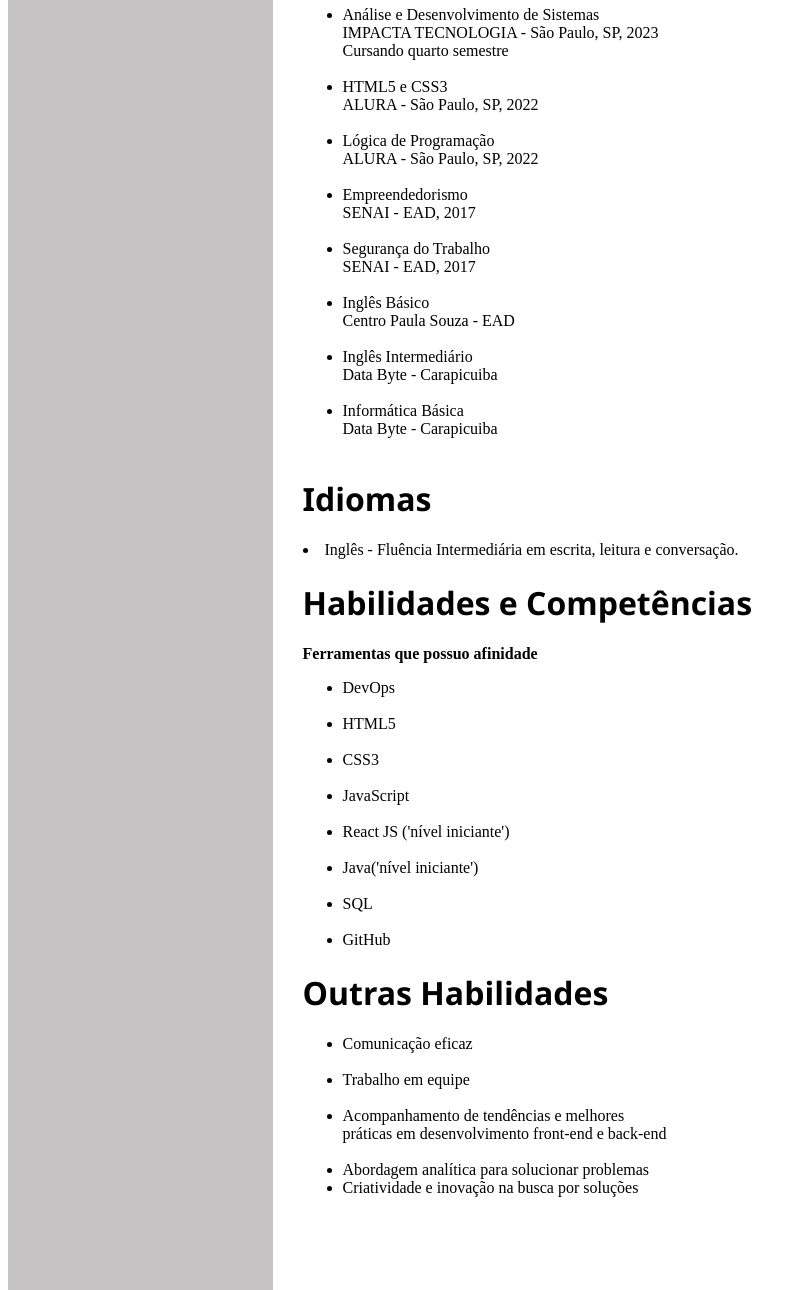
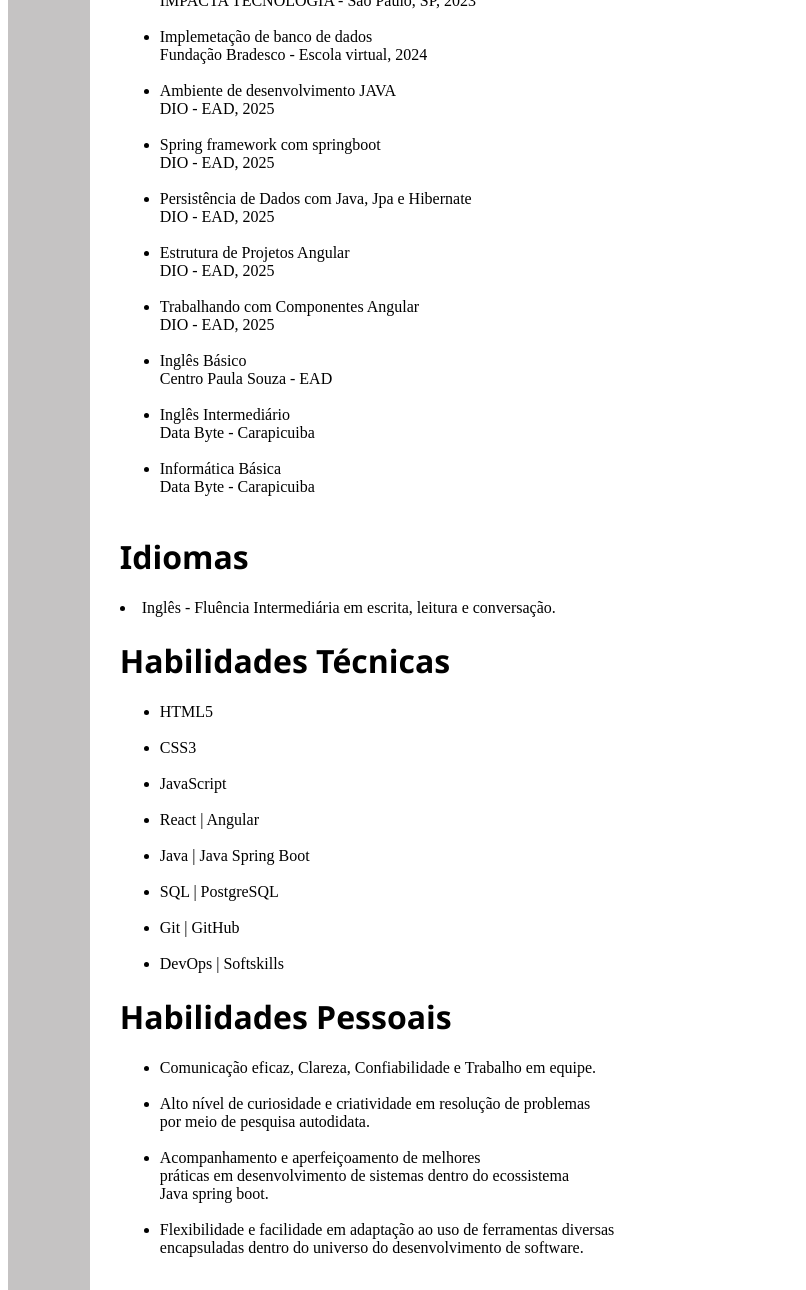
Before and after one commit to CaioPradoDeSouza/curriculo, a plain HTML site: page curriculo.html in a window 1280 px wide. Shown: the part 679-1969 px from the top of the page, without its empty margins (0-806 px from the left). Drawn offline with nearby package versions, Linux system fonts and the light colour scheme.

Commit message:
Feat: refatoração total do CV

```diff
--- a/curriculo.html
+++ b/curriculo.html
@@ -40,12 +40,12 @@
     <div id="curriculum_wellington">
         <div  class="grid-container" >
             <div class="sidebar">
-                <img src="./foto/IMG_0965.JPG" alt="foto" class="foto">
+                <img src="" alt="foto" class="foto">
             </div>
 
             <div class="main">
                 <h1 class="titulos">Caio Prado de Souza</h1>
-                <p class="analista"> Ánalista desenvolvedor em formação</p>
+                <p class="analista"> Java Developer</p>
                 <p>(celular/watsapp) - (11) 9-5998-1071</p>
                 <p>Email - cpssouza7@gmail.com</p>
                 <p>Linkedin - <a href="https://www.linkedin.com/in/caio-prado-de-souza-252845270/">Linkedin - https://www.linkedin.com/in/caio-prado-de-souza-252845270/</a></p>
@@ -54,17 +54,11 @@
 
                     <div>
                         <h1 class="titulos">Cargo desejado</h1>
-                        <p>Analista desenvolvedor FULLSTACK - nível Estagiário</p>
+                        <p>Desenvolvedor de sistemas Java spring boot | React | Angular .</p>
                     </div>
-                    <h1 class="titulos">Objetivo</h1>
+                    <h1 class="titulos">Sobre</h1>
                     <p>
-                        Busco uma oportunidade de estágio como analista desenvolvedor fullstack,<br> onde eu possa aplicar e aprimorar minhas habilidades em HTML, CSS, JavaScript, React, Java, SQL e GitHub.
-                    </p>
-                    <p>
-                        Meu objetivo é contribuir ativamente para projetos desafiadores,<br> adquirindo experiência prática na área desenvolvendo soluções criativas e funcionais para as necessidades dos usuários.
-                    </p>
-                    <p>
-                        Estou comprometido em aprender novas tecnologias e seguir as melhores práticas de desenvolvimento front-end e back-end,<br> visando a criação de interfaces web atraentes, responsivas e intuitivas.
+                        Formado em análise e desenvolvimento de sistemas pela faculdade IMPACTA TECNOLOGIA , realizei diversos cursos certificados e projetos acadêmicos voltados para o ecossistema Java Spring boot em instituições como Alura, DIO, fundação bradesco. Conhecimentos intermediarios em Java | Spring boot| postgreSQL | React | Angular | JavaScript | html | css |
                     </p>
                 </div>
                 <div>
@@ -75,27 +69,42 @@
                         <li>
                             Análise e Desenvolvimento de Sistemas<br>
                             IMPACTA TECNOLOGIA - São Paulo, SP, 2023 <br>
-                            Cursando quarto semestre
                         </li>
                         <br>
                         <li>
-                            HTML5 e CSS3 <br>
-                            ALURA - São Paulo, SP, 2022
+                            - Criando Sistemas de Banco de Dados <br>
+                            IMPACTA TECNOLOGIA - São Paulo, SP, 2023
                         </li>
                         <br>
                         <li>
-                            Lógica de Programação <br>
-                            ALURA - São Paulo, SP, 2022
+
+                            Implemetação de banco de dados <br>
+                            Fundação Bradesco - Escola virtual, 2024
                         </li>
                         <br>
                         <li>
-                            Empreendedorismo <br>
-                            SENAI - EAD, 2017
+                            Ambiente de desenvolvimento JAVA <br>
+                            DIO - EAD, 2025
                         </li>
                         <br>
                         <li>
-                            Segurança do Trabalho <br>
-                            SENAI - EAD, 2017
+                            Spring framework com springboot<br>
+                            DIO - EAD, 2025
+                        </li>
+                        <br>
+                        <li>
+                            Persistência de Dados com Java, Jpa e Hibernate<br>
+                            DIO - EAD, 2025
+                        </li>
+                        <br>
+                        <li>
+                            Estrutura de Projetos Angular<br>
+                            DIO - EAD, 2025
+                        </li>
+                        <br>
+                        <li>
+                            Trabalhando com Componentes Angular<br>
+                            DIO - EAD, 2025
                         </li>
                         <br>
                         <li>
@@ -127,17 +136,9 @@
                 </div>
                 <div>
                     <h1 class="titulos">
-                        Habilidades e Competências
+                        Habilidades Técnicas
                     </h1>
-
-                    <h2>
-                        Ferramentas que possuo afinidade
-                    </h2>
                     <ul>
-                        <li>
-                            DevOps
-                        </li>
-                        <br>
                         <li>
                             HTML5
                         </li>
@@ -151,41 +152,45 @@
                         </li>
                         <br>
                         <li>
-                            React JS ('nível iniciante')
+                            React | Angular
                         </li>
                         <br>
                         <li>
-                            Java('nível iniciante')
+                            Java | Java Spring Boot
                         </li>
                         <br>
                         <li>
-                            SQL
+                            SQL | PostgreSQL
                         </li>
                         <br>
                         <li>
-                            GitHub
-                        </li>
-                    </ul>
-                    <h1 class="titulos">Outras Habilidades</h1>
-                    <ul>
-                        <li>
-                            Comunicação eficaz
+                            Git | GitHub
                         </li>
                         <br>
                         <li>
-                            Trabalho em equipe
+                            DevOps | Softskills
+                        </li>
+                    </ul>
+                    <h1 class="titulos">Habilidades Pessoais</h1>
+                    <ul>
+                        <li>
+                            Comunicação eficaz, Clareza, Confiabilidade e Trabalho em equipe.
                         </li>
                         <br>
                         <li>
-                            Acompanhamento de tendências e melhores <br>
-                            práticas em desenvolvimento front-end e back-end
+                            Alto nível de curiosidade e criatividade em resolução de problemas <br>
+                            por meio de pesquisa autodidata.
                         </li>
                         <br>
                         <li>
-                            Abordagem analítica para solucionar problemas
+                            Acompanhamento e aperfeiçoamento de melhores <br>
+                            práticas em desenvolvimento de sistemas dentro do ecossistema <br>
+                            Java spring boot.
                         </li>
+                        <br>
                         <li>
-                            Criatividade e inovação na busca por soluções
+                            Flexibilidade e facilidade em adaptação ao uso de ferramentas diversas<br>
+                            encapsuladas dentro do universo do desenvolvimento de software.
                         </li>
                     </ul>
             </div>
```
